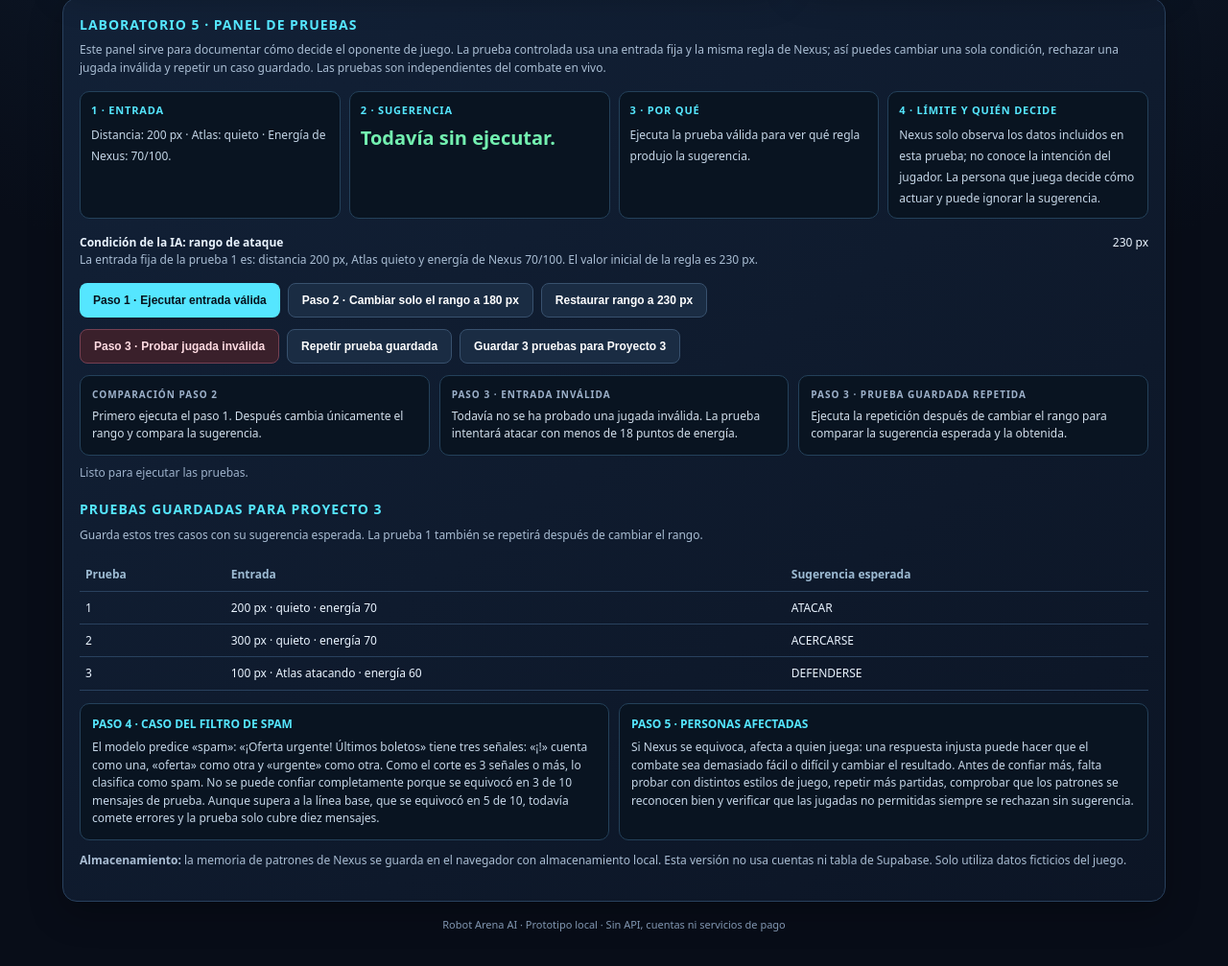
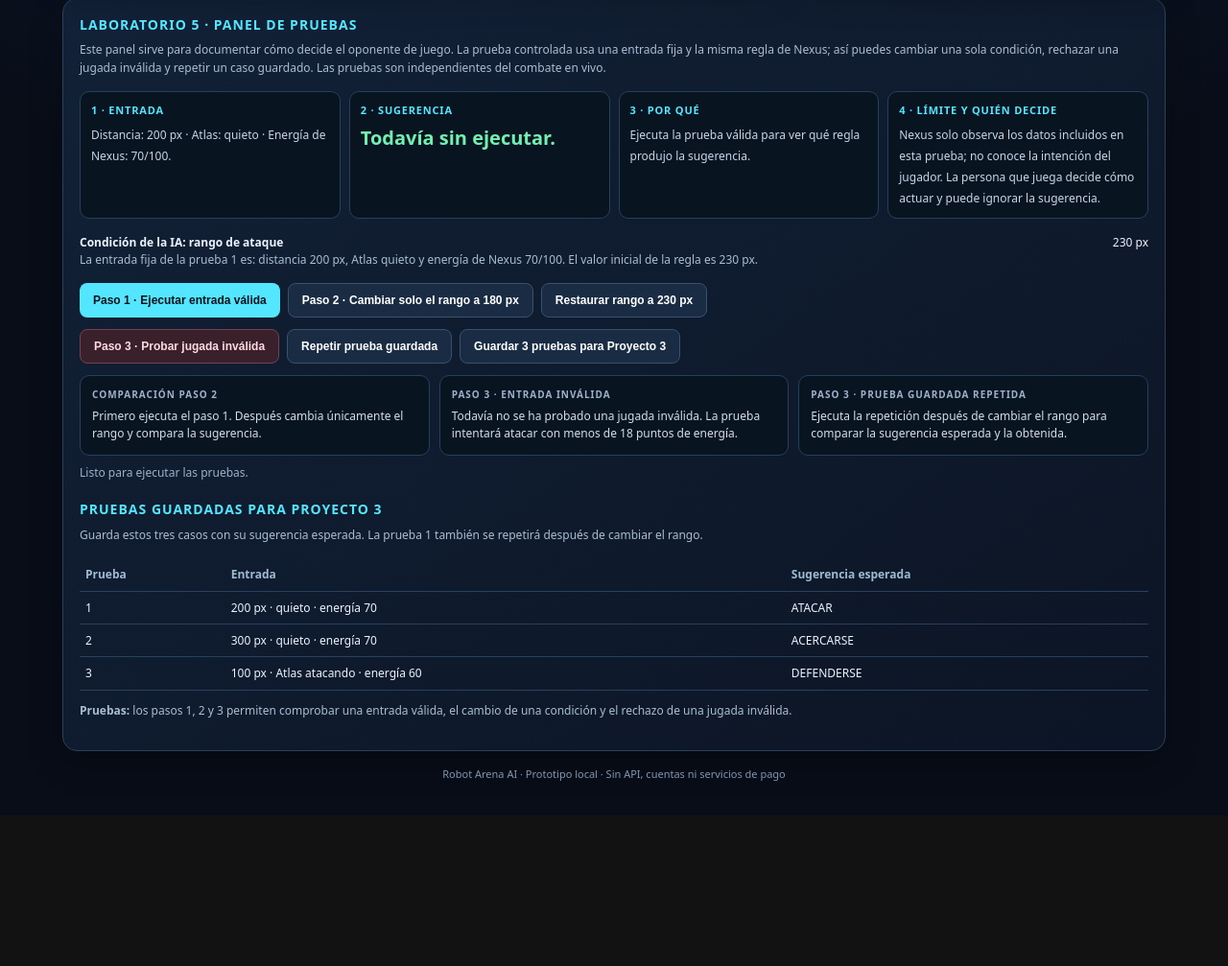
Before and after one commit to Jhonn16ax/laboratorio-5j, a plain HTML site: page index.html in a window 1280 px wide. Shown: the part 970-1977 px from the top of the page at 96% size. After the commit the page ends 1820 px from the top, so only its background shows below. Drawn offline with Linux system fonts and the light colour scheme.

Commit message:
Simplificar panel de pruebas quitando secciones de spam y personas afectadas

```diff
--- a/index.html
+++ b/index.html
@@ -97,11 +97,8 @@
   <tr><td>2</td><td>300 px · quieto · energía 70</td><td>ACERCARSE</td></tr>
   <tr><td>3</td><td>100 px · Atlas atacando · energía 60</td><td>DEFENDERSE</td></tr>
  </tbody></table>
- <div class="qa-grid">
-  <div class="qa"><h3>PASO 4 · CASO DEL FILTRO DE SPAM</h3><p>El modelo predice «spam»: «¡Oferta urgente! Últimos boletos» tiene tres señales: «¡!» cuenta como una, «oferta» como otra y «urgente» como otra. Como el corte es 3 señales o más, lo clasifica como spam. No se puede confiar completamente porque se equivocó en 3 de 10 mensajes de prueba. Aunque supera a la línea base, que se equivocó en 5 de 10, todavía comete errores y la prueba solo cubre diez mensajes.</p></div>
-  <div class="qa"><h3>PASO 5 · PERSONAS AFECTADAS</h3><p>Si Nexus se equivoca, afecta a quien juega: una respuesta injusta puede hacer que el combate sea demasiado fácil o difícil y cambiar el resultado. Antes de confiar más, falta probar con distintos estilos de juego, repetir más partidas, comprobar que los patrones se reconocen bien y verificar que las jugadas no permitidas siempre se rechazan sin sugerencia.</p></div>
- </div>
- <p class="lab-intro" style="margin-top:12px"><b>Almacenamiento:</b> la memoria de patrones de Nexus se guarda en el navegador con almacenamiento local. Esta versión no usa cuentas ni tabla de Supabase. Solo utiliza datos ficticios del juego.</p>
+
+ <p class="lab-intro" style="margin-top:12px"><b>Pruebas:</b> los pasos 1, 2 y 3 permiten comprobar una entrada válida, el cambio de una condición y el rechazo de una jugada inválida.</p>
 </section>
 
 <div class="footer">Robot Arena AI · Prototipo local · Sin API, cuentas ni servicios de pago</div>
```
